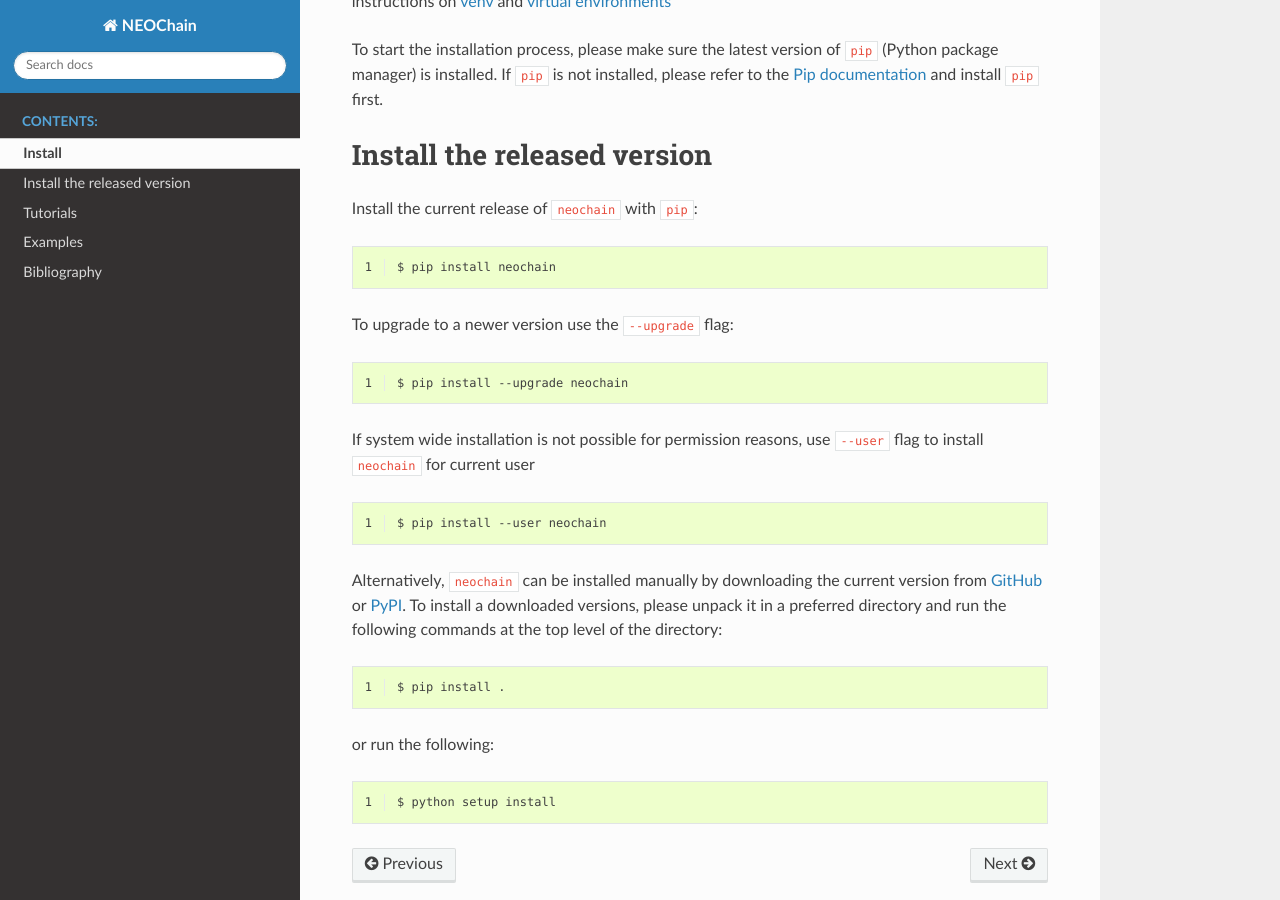
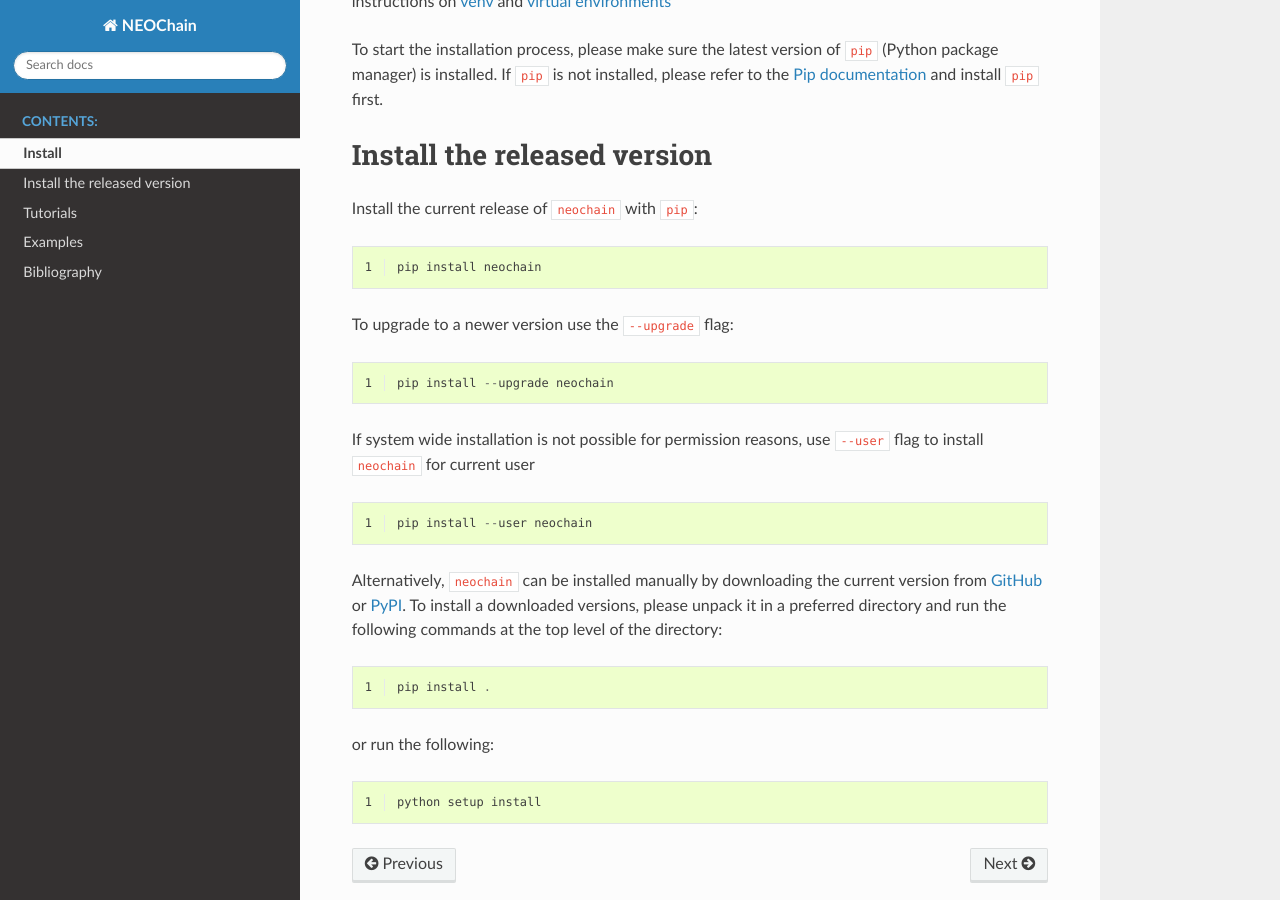
Before and after one commit to dalwar23/neochain, a Sphinx documentation site: the page built from docs/source/install.rst, in a window 1280 px wide and 900 px high, scrolled down 464 px. Built offline with Sphinx 7.4.7 and the Read the Docs theme 2.0.0, drawn with Linux system fonts in a browser that asks for light colours.

Commit message:
documentation update

```diff
--- a/docs/source/install.rst
+++ b/docs/source/install.rst
@@ -23,14 +23,14 @@ Install the current release of ``neochain`` with ``pip``:
 .. code-block::
    :linenos:
 
-   $ pip install neochain
+   pip install neochain
 
 To upgrade to a newer version use the ``--upgrade`` flag:
 
 .. code-block::
    :linenos:
 
-   $ pip install --upgrade neochain
+   pip install --upgrade neochain
 
 If system wide installation is not possible for permission reasons, use ``--user`` flag to install ``neochain`` for current
 user
@@ -38,7 +38,7 @@ user
 .. code-block::
    :linenos:
 
-   $ pip install --user neochain
+   pip install --user neochain
 
 Alternatively, ``neochain`` can be installed manually by downloading the current version from
 `GitHub <https://github.com/dharif23/neochain>`_ or `PyPI <https://pypi.org/project/neochain/>`_.
@@ -48,11 +48,11 @@ level of the directory:
 .. code-block::
    :linenos:
 
-   $ pip install .
+   pip install .
 
 or run the following:
 
 .. code-block::
    :linenos:
 
-   $ python setup install
+   python setup install
```
Also changed, not shown: 12 other files.
